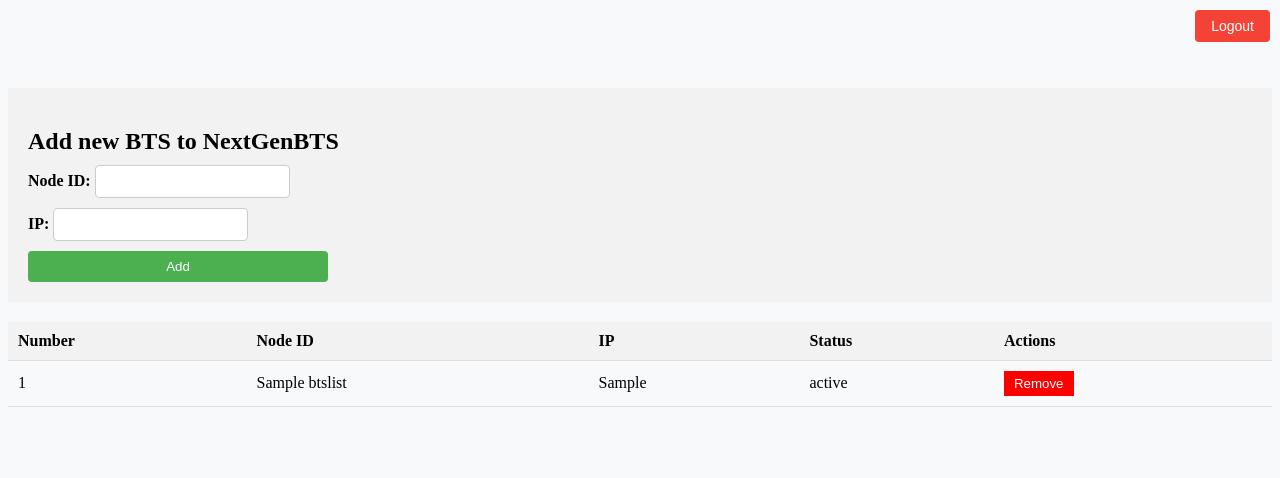
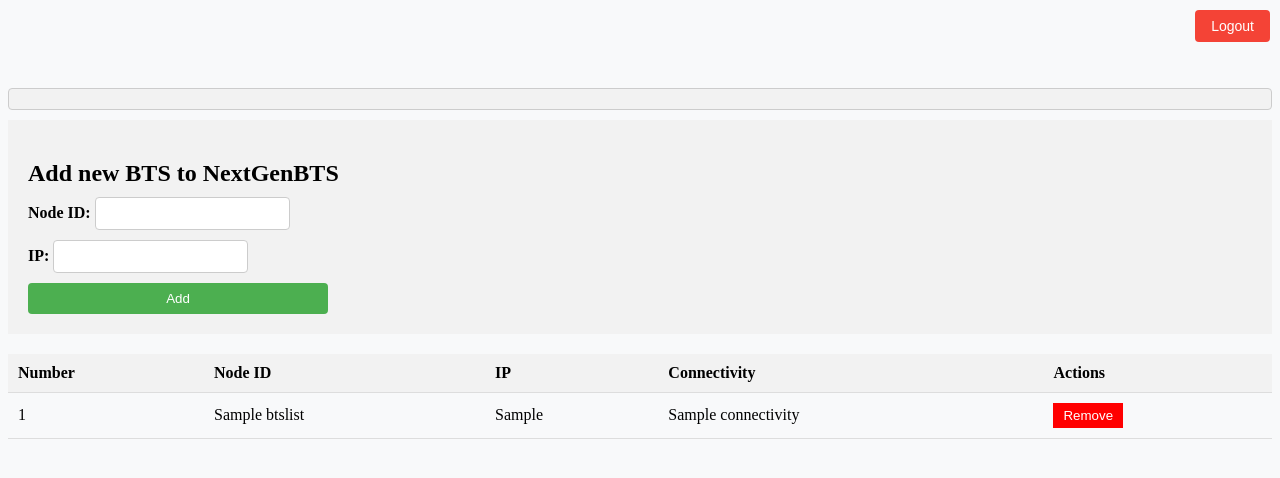
Before and after one commit to meraj-kashi/NextGenBTS, a Flask app: page /home in a window 1280 px wide. Shown: the top 478 px of the page. Run offline with Flask 3, Linux system fonts and the light colour scheme; the visitor is signed in with stand-in values (Sample User, id 1); a database or web service that is not in the repository returns one stand-in record (values such as "Sample title"); some libraries are stand-ins or nearby versions.

Commit message:
using Docker

```diff
--- a/core/config.json
+++ b/core/config.json
@@ -1,6 +1,6 @@
 {
         "database": {
-          "host": "0.0.0.0",
+          "host": "10.10.10.120",
           "port": 27017,
           "name": "NextGenBTS",
           "collection": "BTSList",
@@ -8,9 +8,9 @@
           "password": "pass"
         },
         "secret": {
-            "host":"0.0.0.0",
-            "port": 8200,
-            "token" : "hvs.kgdsZI7luWko8C7KohLNSK9H"
+            "host":"10.10.10.120",
+            "port": 8300,
+            "token" : "myroot"
         }
 
 }
--- a/core/main.py
+++ b/core/main.py
@@ -24,11 +24,17 @@ collection = db[config['database']['collection']]
 app = Flask(__name__)
 
 def ip_status(ip):
-    result = subprocess.run(['ping', '-c', '4', ip], capture_output=True, text=True, timeout=10)
-    if result.returncode == 0:
-        return 0
-    else:
-        return 1
+    if ip:
+        try:
+            result = subprocess.run(['ping', '-c', '4', ip], capture_output=True, text=True, timeout=10)
+            if result.returncode == 0:
+                return 0
+            else:
+                return 1
+        except subprocess.TimeoutExpired:
+            return 1
+        except subprocess.CalledProcessError as e:
+            return 1
 
 @app.route('/' , methods=['GET', 'POST'])
 def login():
@@ -93,28 +99,31 @@ def add_item():
 
     if name and ip:
         if ip_status(ip) == 0:
-            status = "connected"
+            connectivity = "connected"
         else:
-            status = "disconnected"
+            connectivity = "disconnected"
 
-        item = {'name': name, 'ip': ip, 'status': status}
+        item = {'name': name, 'ip': ip, 'connectivity': connectivity}
         collection.insert_one(item)
 
-        return {'message': 'BTS added successfully'}
+        response_item = {'connectivity': connectivity, 'message': f'{name} BTS added successfully'}
+
+        return response_item
     else:
         return {'message': 'BTS ID and IP are required'}
 
 @app.route('/remove', methods=['POST'])
 def remove_item():
-    print("hereeee")
     item_id = request.json.get('id')
-    print(item_id)
 
     if item_id:
+        document = collection.find_one({'_id': ObjectId(item_id)})
+        name = document['name']
+
         result = collection.delete_one({'_id': ObjectId(item_id)})
 
         if result.deleted_count > 0:
-            return {'message': 'BTS removed successfully'}
+            return {'message': f'{name} BTS removed successfully'}
         else:
             return {'error': 'BTS not found'}, 404
     else:
--- a/core/static/app.js
+++ b/core/static/app.js
@@ -38,7 +38,7 @@ document.addEventListener('DOMContentLoaded', function() {
                     <td>${tableBody.childElementCount + 1}</td>
                     <td>${name}</td>
                     <td>${ip}</td>
-                    <td>${status}</td>
+                    <td>${result.connectivity}</td>
                 `;
                 tableBody.appendChild(newRow);
 
--- a/core/static/styles.css
+++ b/core/static/styles.css
@@ -127,3 +127,19 @@ body {
             border: none;
             cursor: pointer;
         }
+
+    .refresh-button {
+            padding: 5px 10px;
+            background-color: #d4ff00;
+            color: #ffffff;
+            border: none;
+            cursor: pointer;
+        }
+
+.message {
+    background-color: #f2f2f2;
+    padding: 10px;
+    border: 1px solid #ccc;
+    border-radius: 4px;
+    margin-bottom: 10px;
+  }
--- a/core/templates/index.html
+++ b/core/templates/index.html
@@ -7,7 +7,7 @@
 
 </head>
 <body>
-    <div id="message-container"></div>
+    <div id="message-container" class="message"></div>
     <form action="{{ url_for('logout') }}" method="POST" class="logout-form">
         <button type="submit" class="logout-button">Logout</button>
     </form>
@@ -33,7 +33,7 @@
                 <th>Number</th>
                 <th>Node ID</th>
                 <th>IP</th>
-                <th>Status</th>
+                <th>Connectivity</th>
                 <th>Actions</th>
             </tr>
         </thead>
@@ -43,7 +43,7 @@
                 <td>{{ loop.index }}</td>
                 <td>{{ item.name }}</td>
                 <td>{{ item.ip }}</td>
-                <td>{{ item.status }}</td>
+                <td>{{ item.connectivity }}</td>
                 <td><button class="remove-button" data-id="{{ item._id }}">Remove</button></td>
             </tr>
             {% endfor %}
```
Also changed, not shown: core/requirements.txt (added, +16 -0 lines), README.md, 7 other files.
